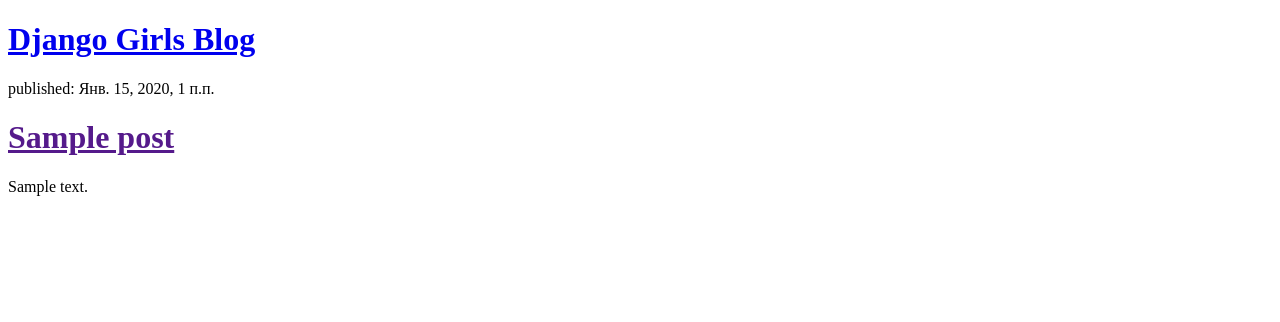
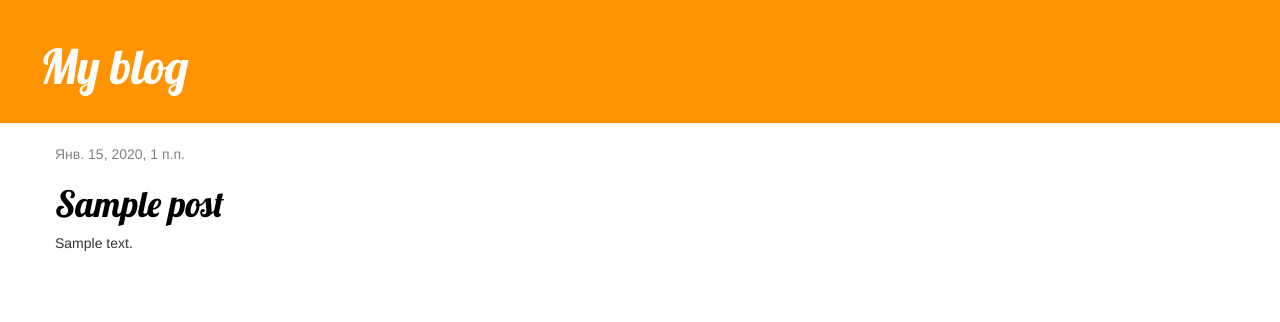
Before and after one commit to Zipko251/my-first-blog, a Django app: template blog/templates/blog/post_list.html in a window 1280 px wide. Shown: the top 322 px of the page. Run offline with Django 3.2, Linux system fonts and the light colour scheme; the template is opened without the code that fills it: values that come from a table or form of the project are taken from there, others are empty; tables that the repository leaves empty hold one stand-in row (values such as "Sample post"); some libraries are stand-ins or nearby versions.

Commit message:
CSS and base.html.

```diff
--- /dev/null
+++ b/blog/static/css/blog.css
@@ -0,0 +1,46 @@
+.page-header {
+    background-color: #ff9400;
+    margin-top: 0;
+    padding: 20px 20px 20px 40px;
+}
+
+.page-header h1, .page-header h1 a, .page-header h1 a:visited, .page-header h1 a:active {
+    color: #ffffff;
+    font-size: 36pt;
+    text-decoration: none;
+}
+
+.content {
+    margin-left: 40px;
+}
+
+h1, h2, h3, h4 {
+    font-family: 'Lobster', cursive;
+}
+
+.date {
+    color: #828282;
+}
+
+.save {
+    float: right;
+}
+
+.post-form textarea, .post-form input {
+    width: 100%;
+}
+
+.top-menu, .top-menu:hover, .top-menu:visited {
+    color: #ffffff;
+    float: right;
+    font-size: 26pt;
+    margin-right: 20px;
+}
+
+.post {
+    margin-bottom: 70px;
+}
+
+.post h1 a, .post h1 a:visited {
+    color: #000000;
+}
--- /dev/null
+++ b/blog/templates/blog/base.html
@@ -0,0 +1,33 @@
+<!DOCTYPE html>
+{% load static %}
+<html>
+    <head>
+        <title>My blog</title>
+        <link href="https://fonts.googleapis.com/css?family=Lobster&subset=latin,cyrillic" rel="stylesheet" type="text/css">
+        <link rel="stylesheet" href="//maxcdn.bootstrapcdn.com/bootstrap/3.2.0/css/bootstrap.min.css">
+        <link rel="stylesheet" href="//maxcdn.bootstrapcdn.com/bootstrap/3.2.0/css/bootstrap-theme.min.css">
+        <link rel="stylesheet" href="{% static 'css/blog.css' %}">
+    </head>
+    <body>
+        <div class="page-header">
+            <h1><a href="/">My blog</a></h1>
+        </div>
+        <div class="content container">
+            <div class="row">
+                <div class="col-md-8">
+                {% block content %}
+                    {% for post in posts %}
+                        <div class="post">
+                            <div class="date">
+                                {{ post.published_date }}
+                            </div>
+                            <h1><a href="">{{ post.title }}</a></h1>
+                            <p>{{ post.text|linebreaksbr }}</p>
+                        </div>
+                    {% endfor %}
+                {% endblock %}
+                </div>
+            </div>
+        </div>
+    </body>
+</html>
--- a/blog/templates/blog/post_list.html
+++ b/blog/templates/blog/post_list.html
@@ -1,21 +1,13 @@
-<!DOCTYPE html>
-{% load static %}
-<html>
-    <head>
-        <title>Django Girls blog</title>
-    </head>
-    <body>
-    <div>
-    <h1><a href="/">Django Girls Blog</a></h1>
-</div>
+{% extends 'blog/base.html' %}
 
-{% for post in posts %}
-    <div>
-        <p>published: {{ post.published_date }}</p>
-        <h1><a href="">{{ post.title }}</a></h1>
-        <p>{{ post.text|linebreaksbr }}</p>
-    </div>
-{% endfor %}
-
-    </body>
-</html>
+{% block content %}
+    {% for post in posts %}
+        <div class="post">
+            <div class="date">
+                {{ post.published_date }}
+            </div>
+            <h1><a href="">{{ post.title }}</a></h1>
+            <p>{{ post.text|linebreaksbr }}</p>
+        </div>
+    {% endfor %}
+{% endblock %}
```
